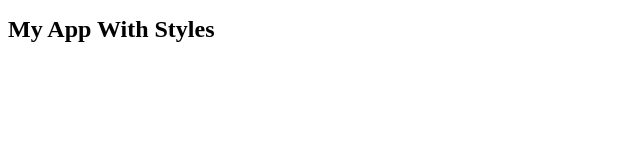
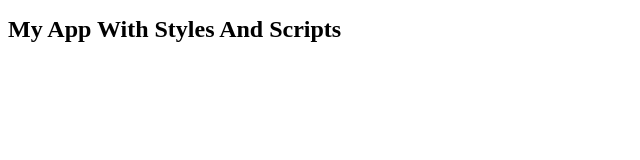
Before and after one commit to vctrjrvs/test-repo, a plain HTML site: page index.HTML in a window 1280 px wide. Shown: the whole page, without its empty margins (0-640 px from the left). Drawn offline with Linux system fonts and the light colour scheme.

Commit message:
changed HTML

```diff
--- a/index.HTML
+++ b/index.HTML
@@ -7,6 +7,7 @@
     <title>Document</title>
 </head>
 <body>
-    <h1>My App With Styles</h1>
+    <h1>My App With Styles And Scripts</h1>
+    <script src="app.js"></script>
 </body>
 </html>
```
